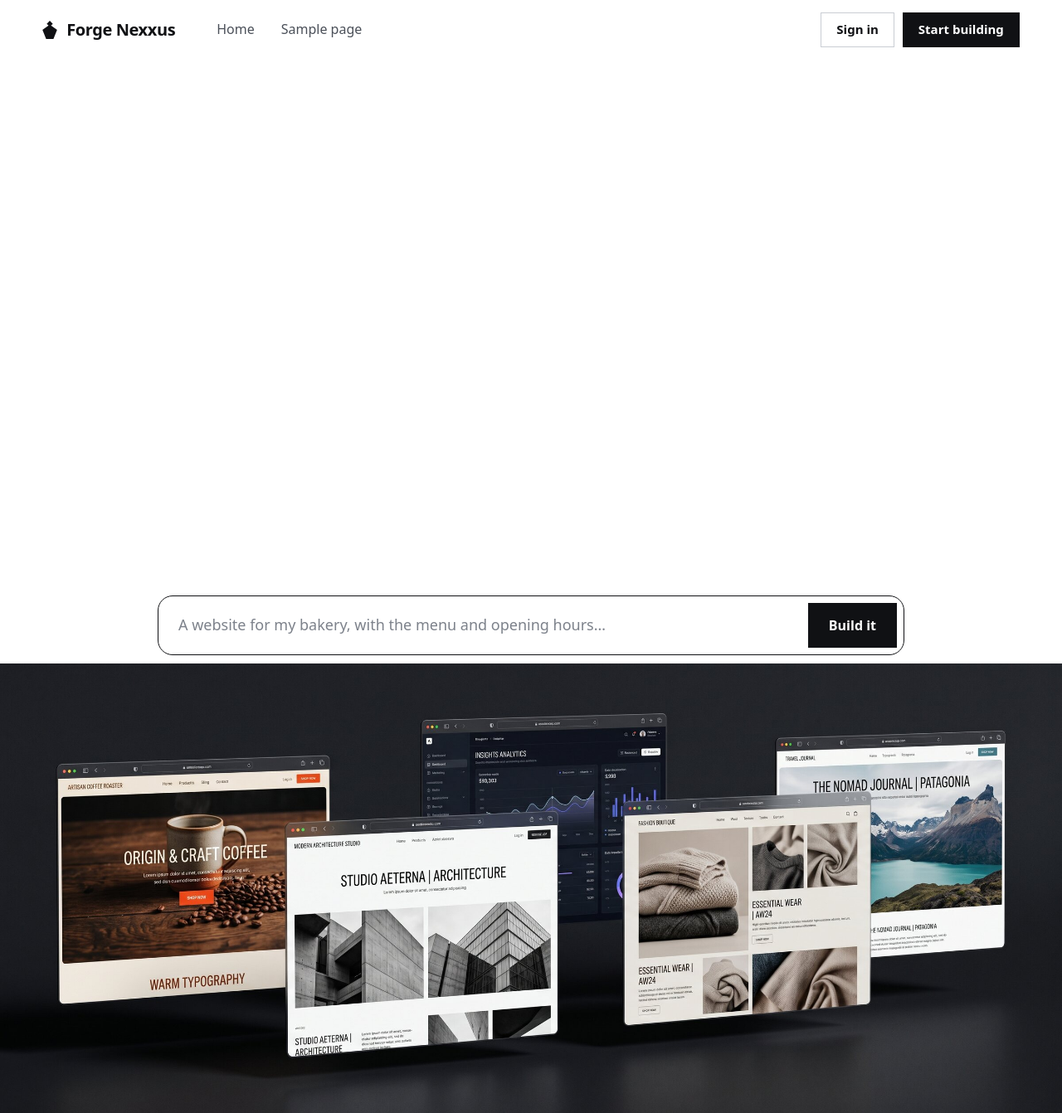
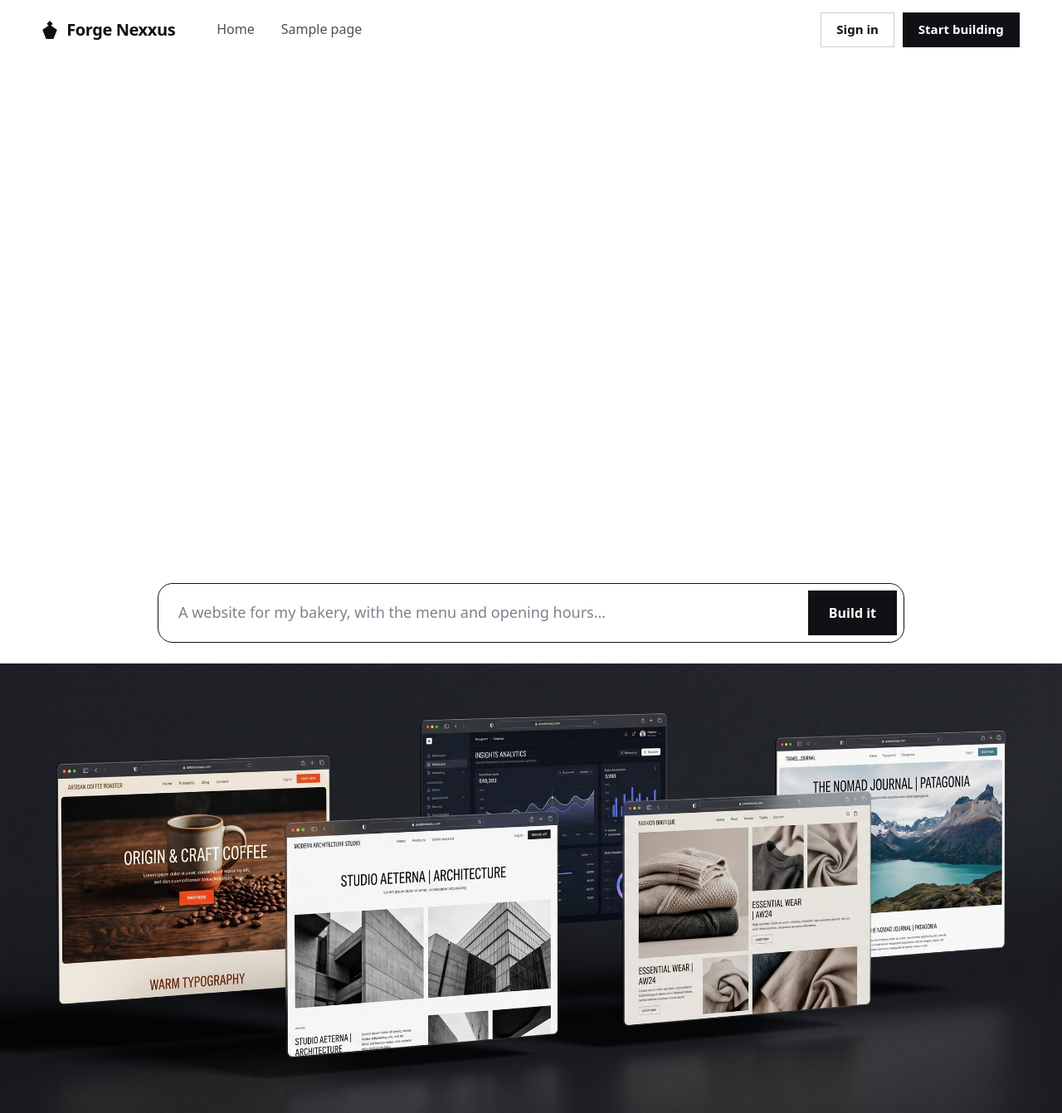
Before and after one commit to xgamer791/forge-nexxus, a WordPress theme: template wordpress/front-page.php in a window 1280 px wide. Shown: the top 1342 px of the page at 83% size. Run offline with PHP 8.4 and a stand-in for WordPress, Linux system fonts and the light colour scheme; the site name, menu and one post (Sample post) are stand-ins, and other content is empty; some web fonts are replaced.

Commit message:
Increase homepage prompt bottom padding to 25px
Co-authored-by: xgamer791 <xgamer791@users.noreply.github.com>

```diff
--- a/wordpress/assets/css/site.css
+++ b/wordpress/assets/css/site.css
@@ -65,9 +65,9 @@ p{margin:0}
 html.is-member [data-member-hide]{display:none}
 
 /* Hero: the composer is the product, so it is the only thing in the first
-   viewport. Docked 10px from the section floor. A modest radius on this box
+   viewport. Docked 25px from the section floor. A modest radius on this box
    only — buttons stay square. */
-.hero-stage{min-height:100vh;min-height:100svh;display:flex;flex-direction:column;justify-content:flex-end;align-items:stretch;padding-top:var(--header);padding-bottom:10px}
+.hero-stage{min-height:100vh;min-height:100svh;display:flex;flex-direction:column;justify-content:flex-end;align-items:stretch;padding-top:var(--header);padding-bottom:25px}
 .hero-composer{width:100%;max-width:900px;margin:0 auto;display:flex;align-items:stretch;background:var(--canvas);border:1px solid var(--ink);border-radius:18px;padding:8px 8px 8px 24px;text-align:left}
 .hero-composer textarea{flex:1;min-width:0;resize:none;border:0;background:none;color:var(--ink);font:inherit;font-size:18px;line-height:1.45;padding:13px 0;min-height:54px;max-height:220px;outline:none}
 .hero-composer textarea::placeholder{color:var(--ink-3);opacity:1}
```
